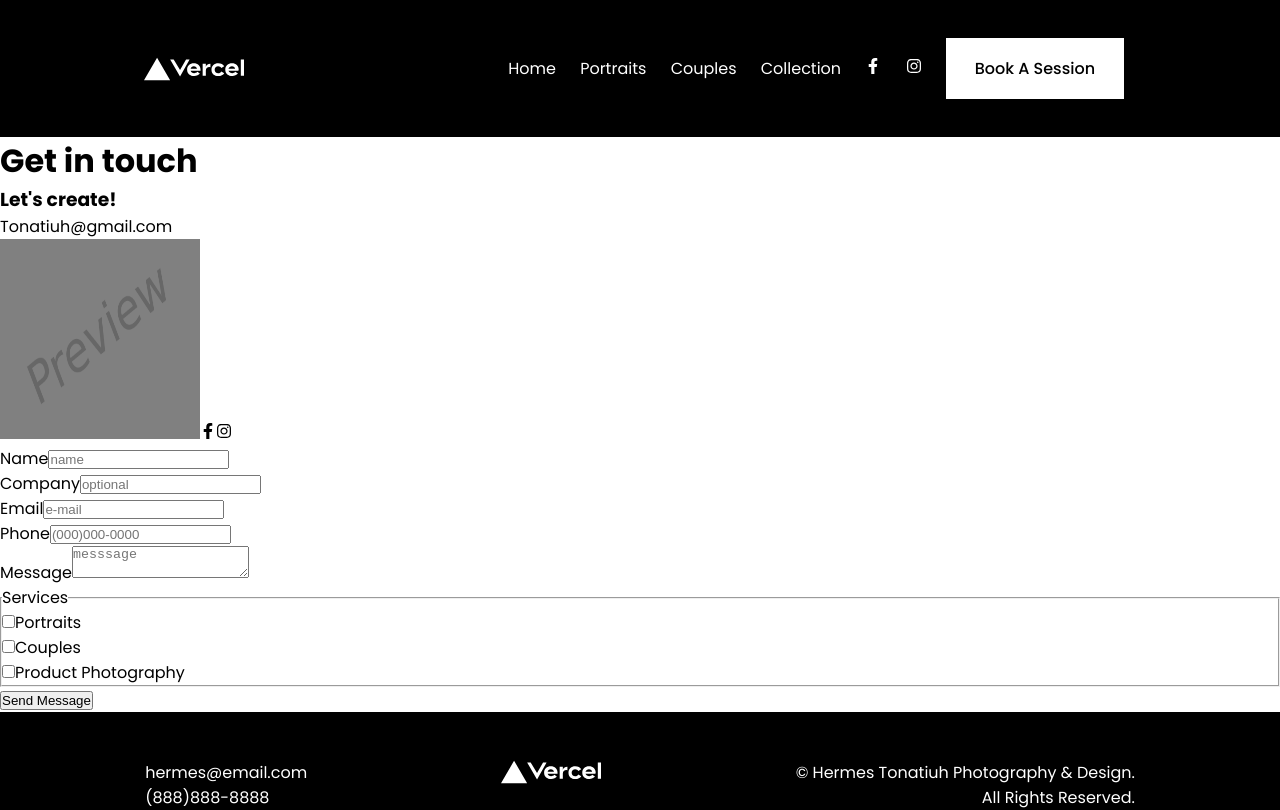
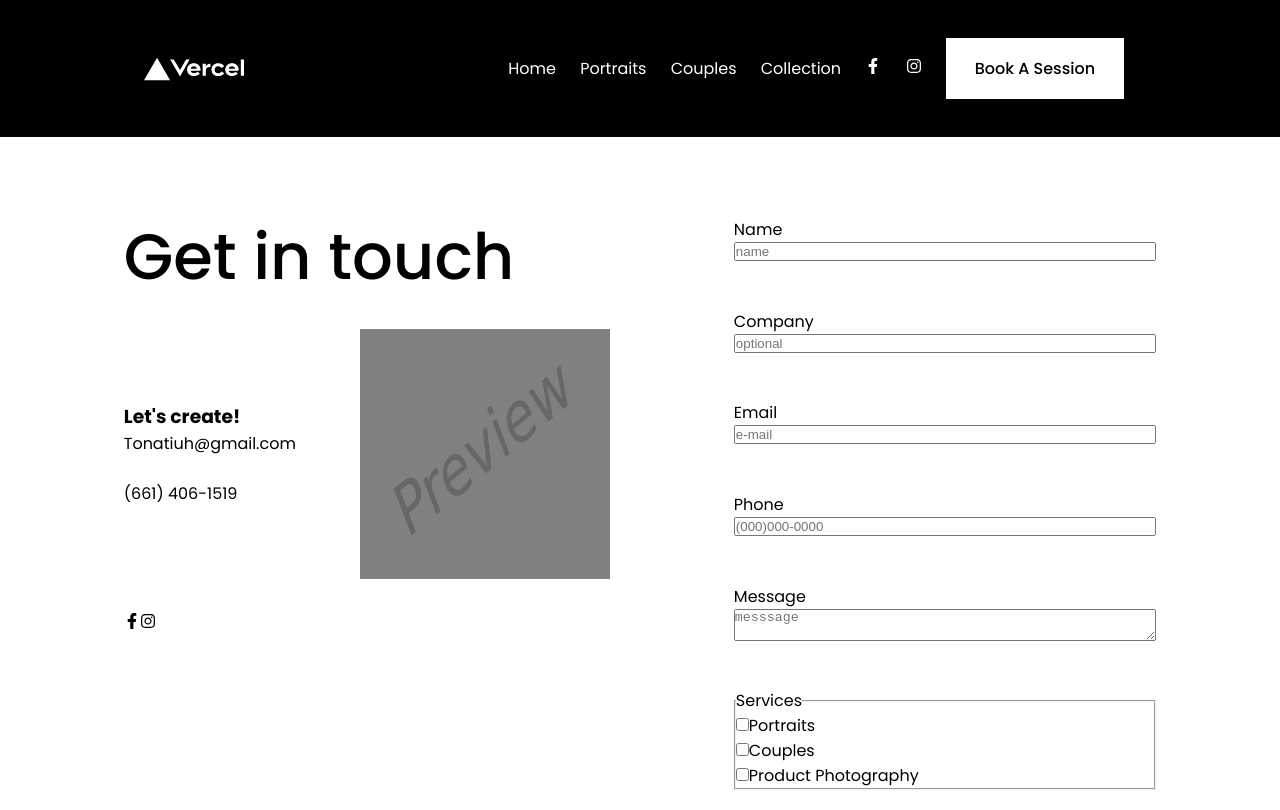
Before and after one commit to jacobist/tonatiuh-next, a Next.js app: page /booking in a window 1280 px wide. Shown: the top 810 px of the page. Built offline with nearby package versions, Linux system fonts and the light colour scheme.

Commit message:
basic input fields

```diff
--- a/components/form/contact.js
+++ b/components/form/contact.js
@@ -1,7 +1,9 @@
 import { useState, useRef } from 'react'
 import Image from 'next/image';
+import HandleFormSubmit from './Submit'
+import style from './contact.module.css'
+import generic from "../../styles/generic.module.css";
 import { FaFacebookF, FaInstagram } from "react-icons/fa";
-import HandleFormSubmit from './Submit'
 
 
 export default function Contact () {
@@ -16,12 +18,19 @@ export default function Contact () {
   }
 
   return (
-    <main>
+    <main className={style.main}>
+      <div className={style.contact}>
+        <h1 className={generic.text2XL}>Get in touch</h1>
+        <div className={style.info}>
           <div>
-        <h1>Get in touch</h1>
             <h3>Let&apos;s create!</h3>
             <p>Tonatiuh@gmail.com</p>
-        <Image src="/imageFiller.png" alt="filler" width="200" height="200" />
+            <br/>
+            <p>(661) 406-1519</p>
+          </div>
+          <Image src="/imageFiller.png" alt="filler" width="250" height="250" />
+        </div>
+        <div className={style.links}>
           <a href="#">
             <FaFacebookF />
           </a>
@@ -29,36 +38,49 @@ export default function Contact () {
             <FaInstagram />
           </a>
         </div>
+      </div>
       <form
+        className={style.form}
         ref={form}
         action=""
         name="google-sheet"
         onSubmit={handleFormSubmit}
       >
-        <div>
-          <div>
+        <div className={style.input}>
           <label htmlFor="name">Name</label>
           <input type="text" id="name" name="name" placeholder="name" />
         </div>
-          <div>
+        <div className={style.input}>
           <label htmlFor="company">Company</label>
-            <input type="text" id="company" name="company" placeholder="optional" />
+          <input
+            type="text"
+            id="company"
+            name="company"
+            placeholder="optional"
+          />
         </div>
-          <div>
+        <div className={style.input}>
           <label htmlFor="email">Email</label>
-            <input type="email" id='email' name="email" placeholder="e-mail" />
+          <input type="email" id="email" name="email" placeholder="e-mail" />
         </div>
-          <div>
+        <div className={style.input}>
           <label htmlFor="phone">Phone</label>
-            <input type="tel" id='phone' name="phone" placeholder="(000)000-0000" />
+          <input
+            type="tel"
+            id="phone"
+            name="phone"
+            placeholder="(000)000-0000"
+          />
         </div>
+        <div className={style.input}>
           <label htmlFor="message">Message</label>
           <textarea
-            maxLength="300"
+            maxLength="400"
             id="message"
             name="message"
             placeholder="messsage"
           />
+        </div>
         <fieldset>
           <legend>
             <p>Services</p>
@@ -88,16 +110,11 @@ export default function Contact () {
               name="service"
               value="productPhotography"
               />
-              <label htmlFor="productPhotography">
-                Product Photography
-              </label>
+            <label htmlFor="productPhotography">Product Photography</label>
           </div>
         </fieldset>
-          <button >
-            {sent ? "Sent!" : "Send Message"}
-          </button>
-        </div>
+        <button>{sent ? "Sent!" : "Send Message"}</button>
       </form>
     </main>
-  )
+  );
 }
--- /dev/null
+++ b/components/form/contact.module.css
@@ -0,0 +1,30 @@
+.main{
+  display: flex;
+  justify-content: space-evenly;
+  align-items: center;
+  height: 100vh;
+  padding: 5rem 0;
+}
+.contact{
+  display:flex;
+  flex-direction: column;
+  gap: 2rem;
+  width: 38%;
+  height: 100%;
+}
+.info{
+  display: flex;
+  justify-content: space-between;
+  align-items: center ;
+}
+.form{
+  display: flex;
+  flex-direction: column;
+  justify-content: space-between;
+  height: 100%;
+  width: 33%;
+}
+.input{
+  display: flex;
+  flex-direction: column;
+}
```
Lines whose indentation alone changed are shown as unchanged.
